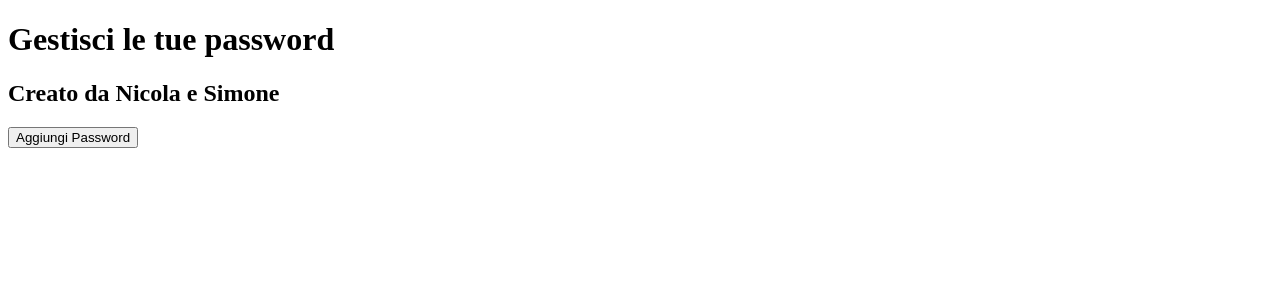
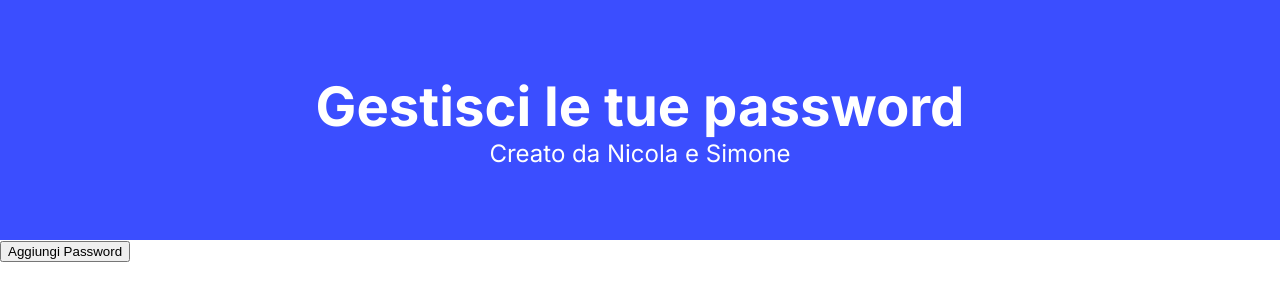
Before and after one commit to simobit/gestore-password, a plain HTML site: page public/index.html in a window 1280 px wide. Drawn offline with Linux system fonts and the light colour scheme.

Commit message:
Aggiunto CSS

```diff
--- a/public/css/style.css
+++ b/public/css/style.css
@@ -0,0 +1,27 @@
+@import url('https://fonts.googleapis.com/css2?family=Inter:wght@100;200;300;400;500;600;700;800;900&display=swap');
+
+*, *::before, *::after{
+	box-sizing: border-box;
+	margin: 0;
+}
+
+body, html{
+	font-family: Inter, Arial, sans-serif;
+	width: 100%;
+	height: 100%;
+	padding: 0;
+}
+
+header.header{
+	background-color: #3b4eff;
+	height: 400px;
+	max-height: 30vh;
+	display: flex;
+	justify-content: center;
+	align-items: center;
+	text-align: center;
+	color: #fff;
+}
+
+header h1{ font-size: 3.4em; }
+header h2{ font-weight: normal; }
--- a/public/index.html
+++ b/public/index.html
@@ -3,11 +3,18 @@
 <head>
 	<meta charset="UTF-8">
 	<meta name="viewport" content="width=device-width, initial-scale=1.0">
+	<link rel="stylesheet" type="text/css" href="css/style.css">
 	<title>gestore-password</title>
 </head>
 <body>
-	<h1>Gestisci le tue password</h1>
-	<h2>Creato da Nicola e Simone</h2>
+
+	<header class="header">
+		<div>
+			<h1>Gestisci le tue password</h1>
+			<h2>Creato da Nicola e Simone</h2>
+		</div>
+	</header>
+
 	<button>Aggiungi Password</button>
 </body>
 </html>
```
Also changed, not shown: 2 other files.
